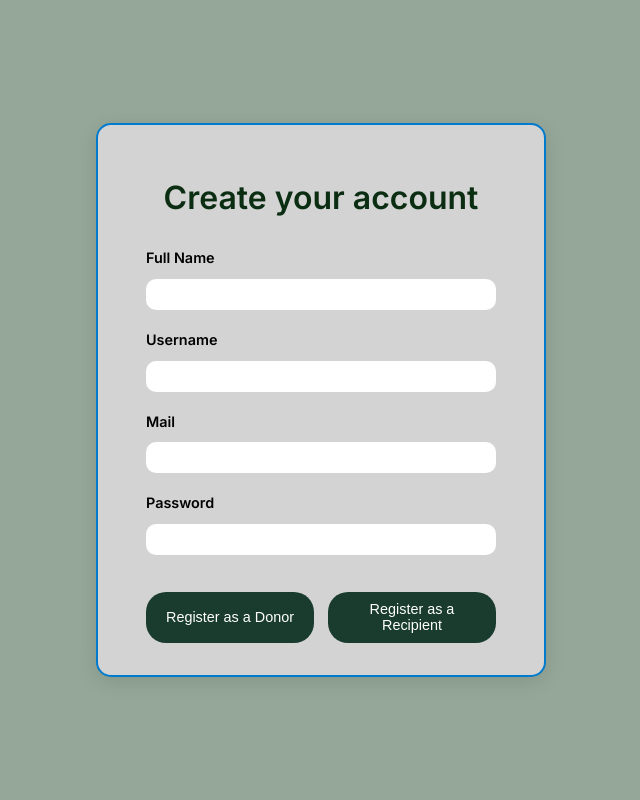
After one commit to ekaweski/YouCode-404, a Flask app: page /register in a window 1280 px wide. The commit adds this page. Shown: the whole page, without its empty margins (319-959 px from the left). Run offline with Flask 3, Linux system fonts and the light colour scheme.

Commit message:
creat page added

```diff
--- a/app.py
+++ b/app.py
@@ -2,10 +2,15 @@ from flask import Flask,request,render_template, url_for
 
 app = Flask(__name__)
 
+database={
+    'ella' : {'password': '123', 'role': 'donor'},
+    'madi': {'password': '123', 'role': 'recipient'},
+    'yuzyki' : {'password': '123', 'role': 'donor'}
+}
+
 @app.route('/')
 def hello_world():
     return render_template("login.html")
-database={'ella':'123','madi':'123','yuzuki':'123'}
 
 @app.route('/form_login',methods=['POST','GET'])
 def login():
@@ -13,14 +18,33 @@ def login():
     password1 = request.form['password']
 
     if username1 not in database:
-        return render_template('login.html',info='Invalid User')
+        return render_template('register.html',info='Invalid User')
+
+    if database[username1]['password'] != password1:
+        return render_template('login.html')
+
+    user_role = database[username1]['role']
+    if user_role == 'recipient':
+        return render_template('home_recipient.html', name=username1)
     else:
+        return render_template('home_donor.html',name=username1)
 
-        if database[username1]!=password1:
-            return render_template('login.html',info='Invalid Password')
+@app.route('/register')
+def register():
+    return render_template("register.html")
 
-        else:
-             return render_template('home_donor.html',name=username1)
+@app.route('/register', methods=['POST'])
+def handle_register():
+    full_name = request.form['full_name']
+    username = request.form['username']
+    email = request.form['email']
+    password = request.form['password']
+    role = request.form['role']
+
+    database[username] = {'password': password, 'role': role}
+
+    return redirect(url_for('hello_world'))
+
 
 if __name__ == '__main__':
     app.run(debug=True)
--- /dev/null
+++ b/static/register.css
@@ -0,0 +1,65 @@
+body {
+    margin: 0;
+    padding: 0;
+    font-family: 'Inter', sans-serif;
+    background-color: #94a798; /* light green-gray tone */
+    display: flex;
+    align-items: center;
+    justify-content: center;
+    height: 100vh;
+  }
+
+  .register-container {
+    background-color: #d3d3d3;
+    padding: 2rem 3rem;
+    border-radius: 15px;
+    box-shadow: 0 5px 20px rgba(0, 0, 0, 0.1);
+    width: 350px;
+    text-align: center;
+    border: 2px solid #007acc;
+  }
+
+  .register-container h1 {
+    color: #0b2e13;
+    margin-bottom: 1.5rem;
+  }
+
+  form {
+    display: flex;
+    flex-direction: column;
+    gap: 0.8rem;
+  }
+
+  label {
+    text-align: left;
+    font-weight: 600;
+    font-size: 0.9rem;
+    margin-top: 0.5rem;
+  }
+
+  input {
+    padding: 0.5rem;
+    border: none;
+    border-radius: 10px;
+  }
+
+  .button-group {
+    display: flex;
+    justify-content: space-between;
+    margin-top: 1.5rem;
+  }
+
+  .button-group button {
+    background-color: #1a3c2f;
+    color: white;
+    padding: 0.6rem 1rem;
+    border: none;
+    border-radius: 20px;
+    cursor: pointer;
+    width: 48%;
+    font-size: 0.9rem;
+  }
+
+  .button-group button:hover {
+    background-color: #145c3d;
+  }
--- a/templates/login.html
+++ b/templates/login.html
@@ -27,7 +27,7 @@
         </form>
         <div class="create-account">
           Don’t have an account?<br />
-          <button>Create</button>
+          <a href="{{ url_for('register') }}"><button>Create</button>
         </div>
       </div>
     </div>
--- /dev/null
+++ b/templates/register.html
@@ -0,0 +1,35 @@
+<!DOCTYPE html>
+<html lang="en">
+<head>
+  <meta charset="UTF-8" />
+  <meta name="viewport" content="width=device-width, initial-scale=1.0" />
+  <title>Create Account</title>
+  <link rel="preconnect" href="https://fonts.googleapis.com">
+  <link rel="preconnect" href="https://fonts.gstatic.com" crossorigin>
+  <link href="https://fonts.googleapis.com/css2?family=Inter:wght@400;600&display=swap" rel="stylesheet" />
+  <link rel="stylesheet" href="{{ url_for('static', filename='register.css') }}">
+</head>
+<body>
+  <div class="register-container">
+    <h1>Create your account</h1>
+    <form action="/register" method="post">
+      <label>Full Name</label>
+      <input type="text" name="full_name" required />
+
+      <label>Username</label>
+      <input type="text" name="username" required />
+
+      <label>Mail</label>
+      <input type="email" name="email" required />
+
+      <label>Password</label>
+      <input type="password" name="password" required />
+
+      <div class="button-group">
+        <button type="submit" name="role" value="donor">Register as a Donor</button>
+        <button type="submit" name="role" value="recipient">Register as a Recipient</button>
+      </div>
+    </form>
+  </div>
+</body>
+</html>
```
Also changed, not shown: static/login.css (renamed from templates/login.css), static/pexels-badesaba-16002325.jpg (renamed from templates/pexels-badesaba-16002325.jpg).
